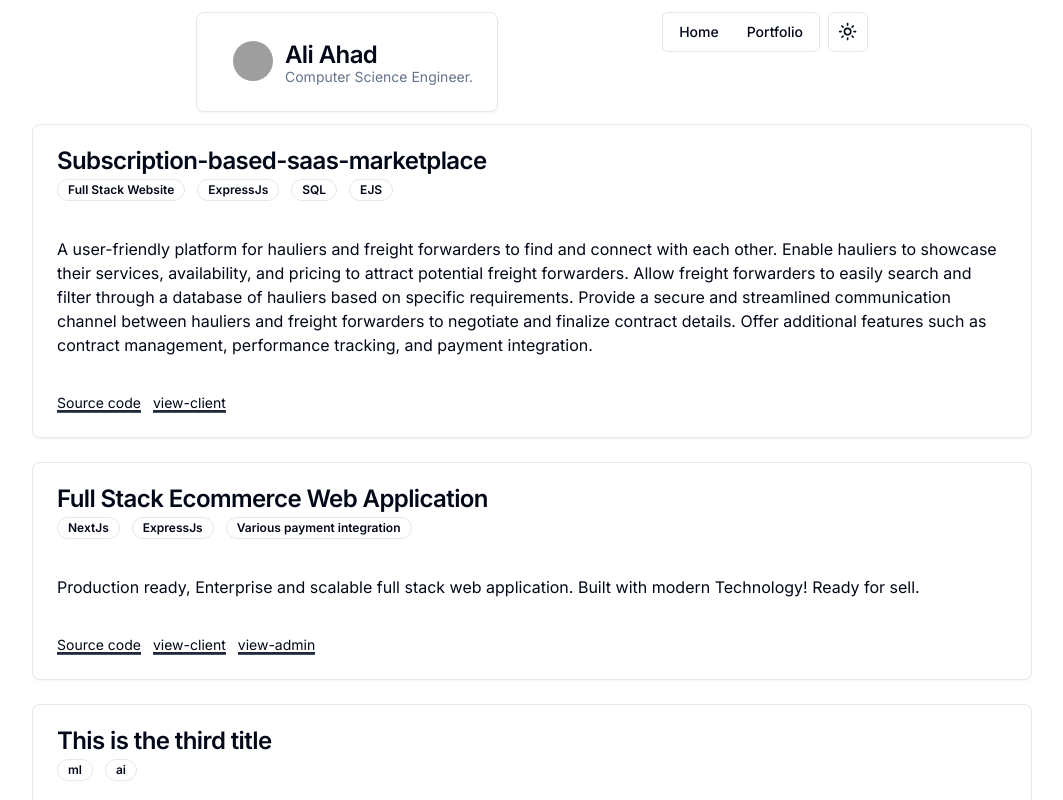
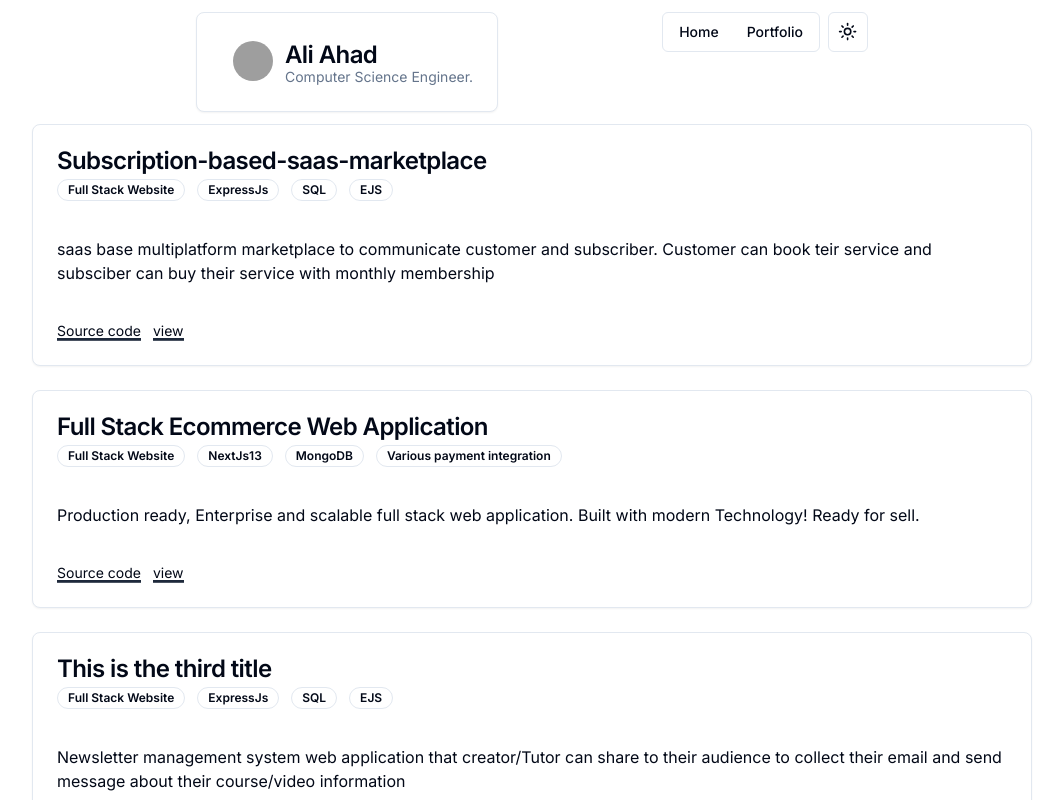
Before and after one commit to TheAliAhad/aliahad, a Next.js app: page /portfolio in a window 1280 px wide. Shown: the top 800 px of the page, without its empty margins (108-1171 px from the left). Built offline with nearby package versions, Linux system fonts and the light colour scheme; grey boxes are pictures that could not be loaded.

Commit message:
portfolio modify

```diff
--- a/components/featuredPortfolioCard.tsx
+++ b/components/featuredPortfolioCard.tsx
@@ -30,14 +30,21 @@ export const FeaturedPortfolioCard = () => {
                 </CardDescription>
               </CardHeader>
               <CardContent>
-                <p>
-              {pc.desc}
-                </p>
+                <p>{pc.desc}</p>
               </CardContent>
               <CardFooter className="gap-3">
-                <Link className="underlineLink text-md w-max cursor-pointer text-sm" href={pc.github}>Source code</Link>
-                <Link className="underlineLink text-md w-max cursor-pointer text-sm" href={pc.live}>view-client</Link>
-                {pc.live2? <Link className="underlineLink text-md w-max cursor-pointer text-sm" href={pc.live2}>view-admin</Link>:""}
+                <Link
+                  className="underlineLink text-md w-max cursor-pointer text-sm"
+                  href={pc.github}
+                >
+                  Source code
+                </Link>
+                <Link
+                  className="underlineLink text-md w-max cursor-pointer text-sm"
+                  href={pc.live}
+                >
+                  view
+                </Link>
               </CardFooter>
             </Card>
           </div>
--- a/components/portfolioCard.tsx
+++ b/components/portfolioCard.tsx
@@ -30,14 +30,21 @@ export const PortfolioCard = () => {
                 </CardDescription>
               </CardHeader>
               <CardContent>
-                <p>
-              {pc.desc}
-                </p>
+                <p>{pc.desc}</p>
               </CardContent>
               <CardFooter className="gap-3">
-                <Link className="underlineLink text-md w-max cursor-pointer text-sm" href={pc.github}>Source code</Link>
-                <Link className="underlineLink text-md w-max cursor-pointer text-sm" href={pc.live}>view-client</Link>
-                {pc.live2? <Link className="underlineLink text-md w-max cursor-pointer text-sm" href={pc.live2}>view-admin</Link>:""}
+                <Link
+                  className="underlineLink text-md w-max cursor-pointer text-sm"
+                  href={pc.github}
+                >
+                  Source code
+                </Link>
+                <Link
+                  className="underlineLink text-md w-max cursor-pointer text-sm"
+                  href={pc.live}
+                >
+                  view
+                </Link>
               </CardFooter>
             </Card>
           </div>
--- a/content/portfolio.ts
+++ b/content/portfolio.ts
@@ -2,23 +2,22 @@ export const PortfolioContent=[
     {
         title: "Subscription-based-saas-marketplace",
         stack: ['Full Stack Website', 'ExpressJs', 'SQL', 'EJS'],
-        desc:"A user-friendly platform for hauliers and freight forwarders to find and connect with each other. Enable hauliers to showcase their services, availability, and pricing to attract potential freight forwarders. Allow freight forwarders to easily search and filter through a database of hauliers based on specific requirements. Provide a secure and streamlined communication channel between hauliers and freight forwarders to negotiate and finalize contract details. Offer additional features such as contract management, performance tracking, and payment integration.",
+        desc:"saas base multiplatform marketplace to communicate customer and subscriber. Customer can book teir service and subsciber can buy their service with monthly membership",
         github:"https://github.com/aliahadmd/Subscription-based-saas-marketplace",
         live:"https://saas-demo-1.aliahad.com"
     },
     {
         title: "Full Stack Ecommerce Web Application",
-        stack: ['NextJs', 'ExpressJs', 'Various payment integration'],
+        stack: ['Full Stack Website', 'NextJs13', 'MongoDB', 'Various payment integration'],
         desc:"Production ready, Enterprise and scalable full stack web application. Built with modern Technology! Ready for sell.",
-        github:"https://github.com/aliahadmd/enterprise-commerce",
-        live:"https://ecommerce-client.aliahad.com",
-        live2:"https://ecommerce-admin.aliahad.com"
+        github:"https://github.com/aliahadmd/ecommerce",
+        live:"https://ecommerce.aliahad.com"
     },
     {
         title: "This is the third title",
-        stack: ['ml', 'ai'],
-        desc:"Lorem Ipsum is simply dummy text of the printing and typesetting industry. Lorem Ipsum has been the industry's standard dummy text ever since the 1500s, when an unknown printer took a galley of type and scrambled it to make a type specimen book. It has survived not only five centuries, but also the leap into electronic typesetting, remaining essentially unchanged.",
-        github:"",
-        live:""
+        stack: ['Full Stack Website', 'ExpressJs', 'SQL', 'EJS'],
+        desc:"Newsletter management system web application that creator/Tutor can share to their audience to collect their email and send message about their course/video information ",
+        github:"https://github.com/aliahadmd/newsletters-management-system",
+        live:"https://saas-demo-2.aliahad.com"
     },
 ]
--- a/package.json
+++ b/package.json
@@ -3,7 +3,7 @@
   "version": "0.1.0",
   "private": true,
   "scripts": {
-    "dev": "next dev",
+    "dev": "next dev -p 3003",
     "build": "next build",
     "start": "next start",
     "lint": "next lint"
```
